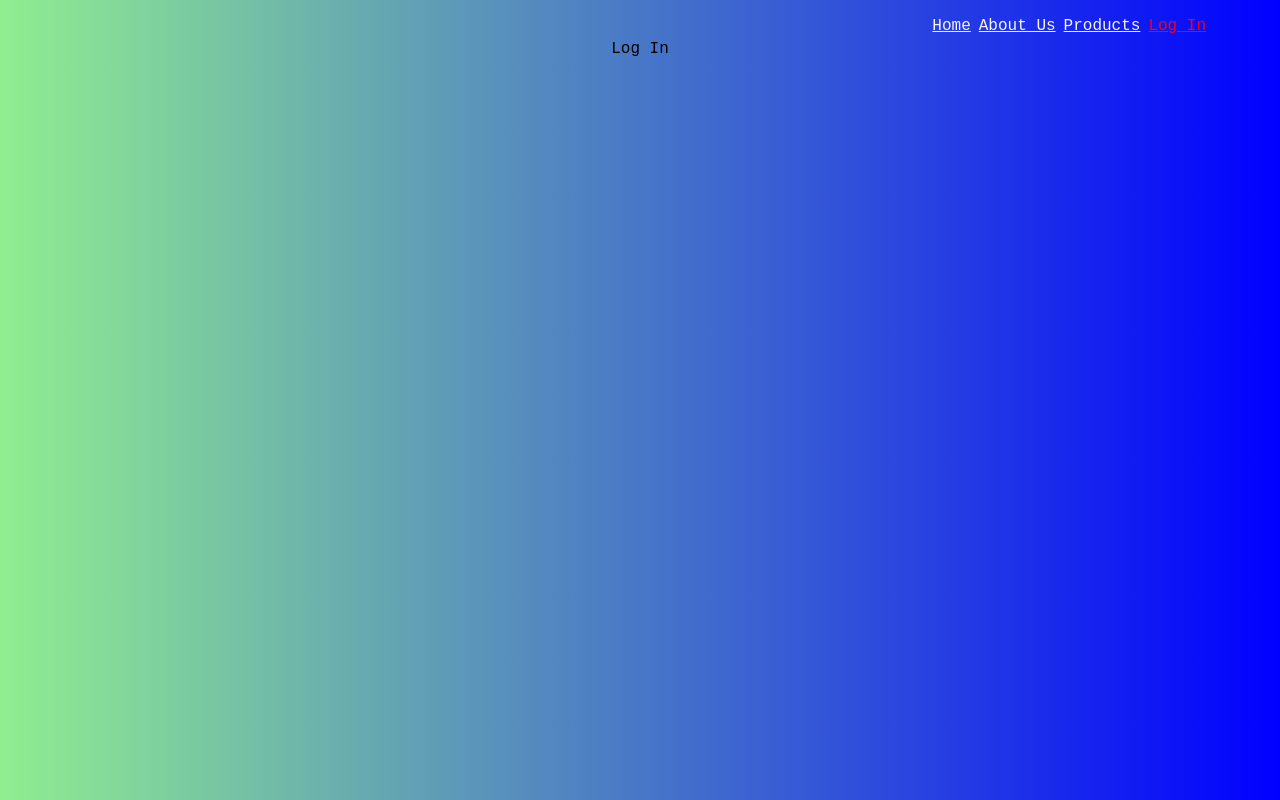
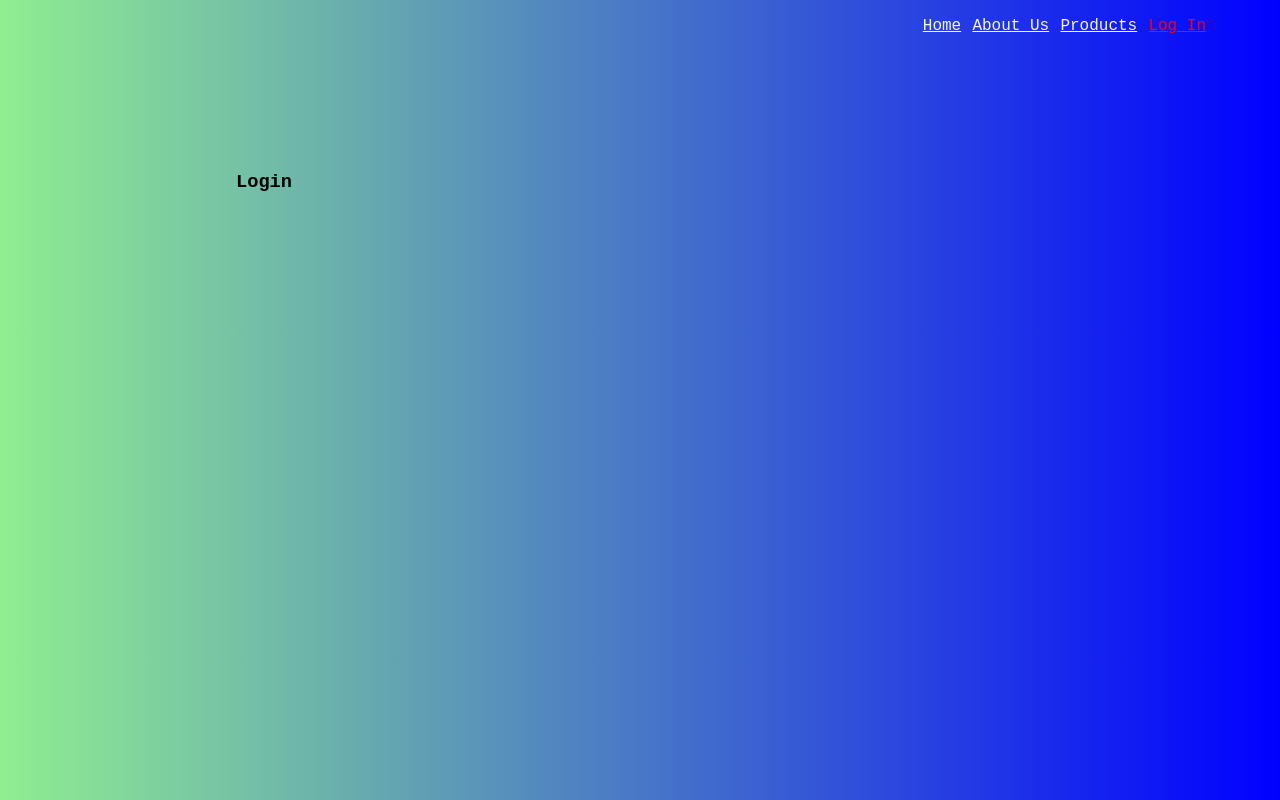
Before and after one commit to Legendary-Folah/rrd, a React (Create React App) app: page /login in a window 1280 px wide. Built offline with nearby package versions, Linux system fonts and the light colour scheme.

Commit message:
more and more changes as we progress

```diff
--- a/src/App.css
+++ b/src/App.css
@@ -116,7 +116,7 @@ body {
   max-width: var(--max-width);
   margin: 0 auto;
   display: flex;
-  gap: 0.5rem;
+  gap: 0.7rem;
   text-decoration: none;
   justify-content: flex-end;
 }
--- a/src/Components/Login.js
+++ b/src/Components/Login.js
@@ -4,7 +4,11 @@ const Login = () => {
     const [ name, setName ] = useState('')
     const [ email, setEmail ] = useState('')
     return (
-        <div>Log In</div>
+        <section className='section'>
+            <form className='form'>
+                <h3>Login</h3>
+            </form>
+        </section>
     )
 }
 
```
